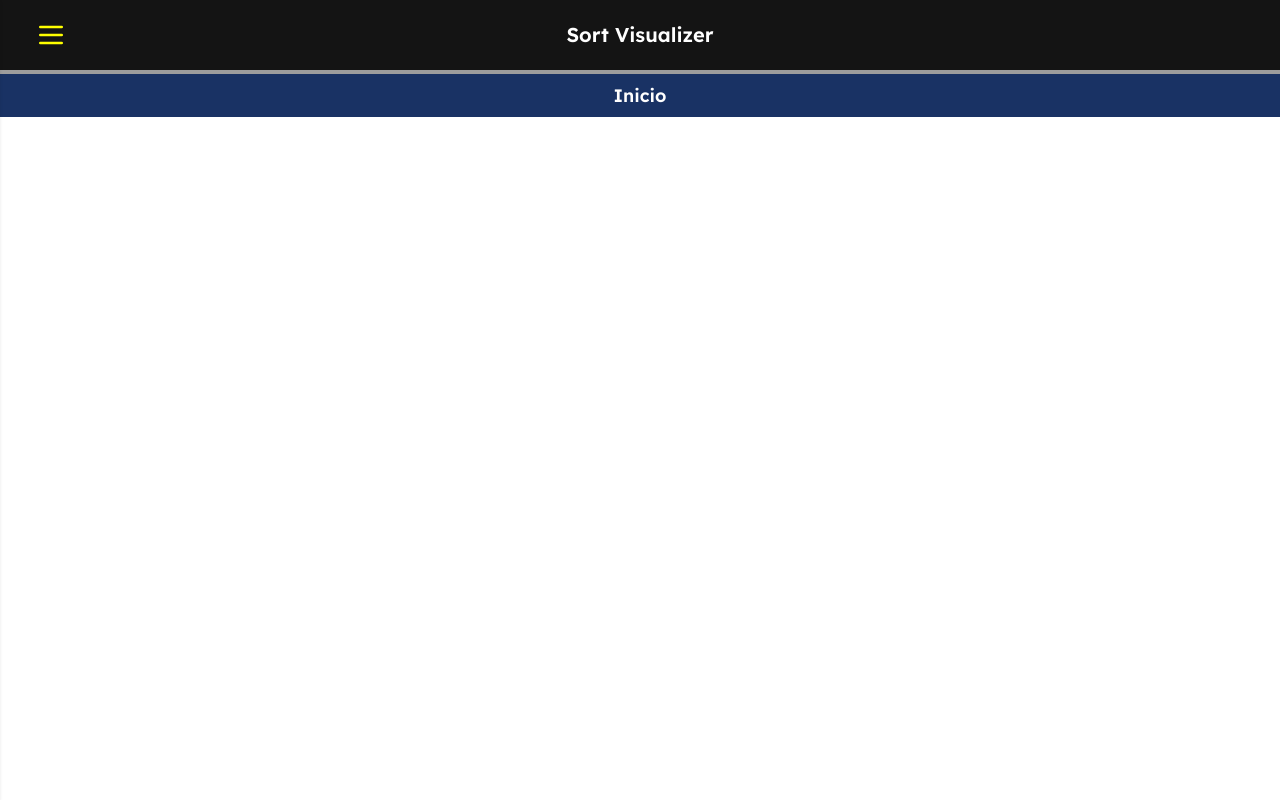
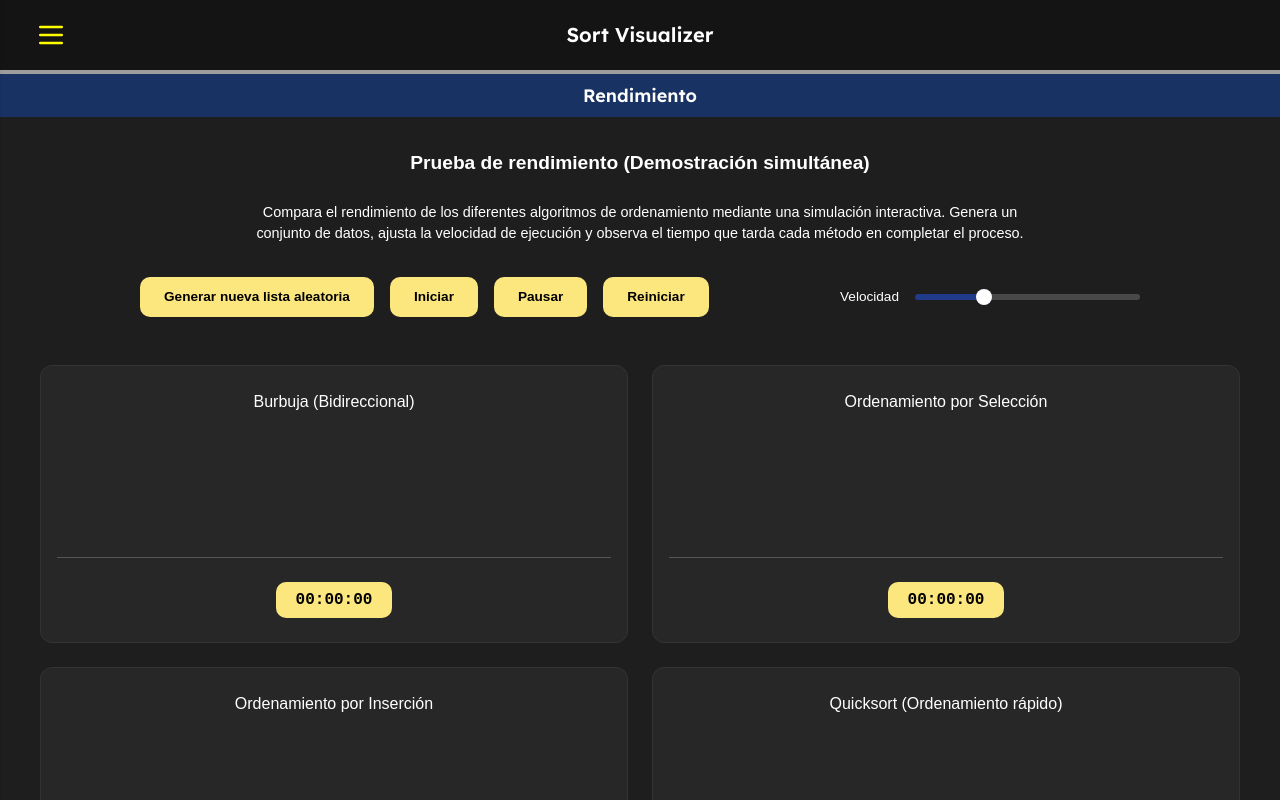
Before and after one commit to TLTO123/sort-visualizer, a Vue app: page /Rendimiento in a window 1280 px wide. Shown: the top 800 px of the page. Built offline with nearby package versions, Linux system fonts and the light colour scheme.

Commit message:
Pantalla de Rendimiento

```diff
--- a/src/App.vue
+++ b/src/App.vue
@@ -1,5 +1,24 @@
 <script setup>
-import HelloWorld from './components/HelloWorld.vue'
+import { RouterView } from 'vue-router';
+import { ref, watch } from 'vue';
+import { useRoute } from 'vue-router';
+
+// Creamos la instancia para acceder a las propiedades de la ruta actual (ej. path, meta)
+const route = useRoute();
+
+// Declaramos la variable reactiva 'pageTitle' con el valor por defecto 'Inicio'
+const pageTitle = ref('Inicio');
+
+// Configuramos un observador (watcher) sobre la propiedad 'meta.title' de la ruta activa
+watch(
+  () => route.meta.title, // Función evaluadora (getter): extrae la propiedad a vigilar
+  (newTitle) => {        // Callback: se ejecuta cada vez que 'route.meta.title' cambia
+    if (newTitle) {      // Comprobamos que la ruta activa tenga un título definido en su 'meta'
+      pageTitle.value = newTitle; // Asignamos el nuevo título a nuestra variable reactiva
+    }
+  },
+  { immediate: true } // Opción para ejecutar la función inmediatamente al cargar el componente
+);
 
 </script>
 
@@ -21,11 +40,11 @@ import HelloWorld from './components/HelloWorld.vue'
       </div>
     </div>
     <div class="flex flex-row bg-[#193264] p-2 justify-center">
-      <h2 class="text-white lexend text-subtitle">Inicio</h2>
+      <h2 class="text-white lexend text-subtitle">{{ pageTitle }}</h2>
     </div>
   </header>
   <main>
-
+    <RouterView />
   </main>
 
   <!-- Overlay -->
@@ -44,22 +63,22 @@ import HelloWorld from './components/HelloWorld.vue'
     <nav class="p-4 mt-10">
       <ul class="space-y-2">
         <li>
-          <a href="/" class="block text-body lexend rounded-lg px-4 py-3 hover:bg-yellow-500">Inicio</a>
+          <router-link class="link block text-body lexend rounded-lg px-4 py-3 hover:bg-yellow-500" to="/">Inicio</router-link>
         </li>
         <li>
-          <a href="/" class="block text-body lexend rounded-lg px-4 py-3 hover:bg-yellow-500">Catálogo</a>
+          <router-link class="link block text-body lexend rounded-lg px-4 py-3 hover:bg-yellow-500" to="/">Catálogo</router-link>
         </li>
         <li>
-          <a href="/" class="block text-body lexend rounded-lg px-4 py-3 hover:bg-yellow-500">Rendimiento</a>
+          <router-link class="link block text-body lexend rounded-lg px-4 py-3 hover:bg-yellow-500" to="/Rendimiento">Rendimiento</router-link>
         </li>
         <li>
-          <a href="/" class="block text-body lexend rounded-lg px-4 py-3 hover:bg-yellow-500">Ordenar mi lista</a>
+          <router-link class="link block text-body lexend rounded-lg px-4 py-3 hover:bg-yellow-500" to="/">Ordenar mi lista</router-link>
         </li>
         <li>
-          <a href="/" class="block text-body lexend rounded-lg px-4 py-3 hover:bg-yellow-500">Desarrolladores</a>
+          <router-link class="link block text-body lexend rounded-lg px-4 py-3 hover:bg-yellow-500" to="/">Desarrolladores</router-link>
         </li>
         <li>
-          <a href="/" class="block text-body lexend rounded-lg px-4 py-3 hover:bg-yellow-500">Contacto</a>
+          <router-link class="link block text-body lexend rounded-lg px-4 py-3 hover:bg-yellow-500" to="/">Contacto</router-link>
         </li>
       </ul>
     </nav>
--- a/src/main.js
+++ b/src/main.js
@@ -1,8 +1,9 @@
 import { createApp } from 'vue'
 import './style.css'
 import App from './App.vue'
+import router from './router/index.js';
 
-createApp(App).mount('#app');
+createApp(App).use(router).mount('#app');
 
 const openMenu = document.getElementById("openMenu");
 const closeMenu = document.getElementById("closeMenu");
--- /dev/null
+++ b/src/router/index.js
@@ -0,0 +1,16 @@
+import { createRouter, createWebHistory } from "vue-router";
+import Rendimiento from "../views/Rendimiento.vue";
+
+const router = createRouter({
+    history: createWebHistory(),
+    routes: [
+        {
+            path: "/Rendimiento",
+            name: "Rendimiento",
+            component: Rendimiento,
+            meta: { title: 'Rendimiento' }
+        }
+    ]
+});
+
+export default router;
--- /dev/null
+++ b/src/views/Rendimiento.vue
@@ -0,0 +1,218 @@
+<script setup>
+import { ref } from 'vue';
+
+// Variable que simula el llenado azul de la barra de velocidad
+const progresoVelocidad = ref(30);
+</script>
+
+<template>
+  <div class="contenedor">
+    <header class="cabecera">
+      <h2 class="subtitulo">Prueba de rendimiento   (Demostración simultánea)</h2>
+      <p class="descripcion">
+        Compara el rendimiento de los diferentes algoritmos de ordenamiento mediante una simulación interactiva.
+        Genera un conjunto de datos, ajusta la velocidad de ejecución y observa el tiempo que tarda cada método
+        en completar el proceso.
+      </p>
+    </header>
+
+    <section class="controles-rendimiento">
+      <div class="botones">
+        <button class="btn">Generar nueva lista aleatoria</button>
+        <button class="btn">Iniciar</button>
+        <button class="btn">Pausar</button>
+        <button class="btn">Reiniciar</button>
+      </div>
+
+      <div class="rango-velocidad">
+        <label for="velocidad">Velocidad</label>
+        <input
+          type="range"
+          id="velocidad"
+          min="1"
+          max="100"
+          v-model="progresoVelocidad"
+          :style="{ background: `linear-gradient(to right, #1F3B8A ${progresoVelocidad}%, #484848 ${progresoVelocidad}%)` }">
+      </div>
+    </section>
+
+    <section class="resultados-grid">
+      <article class="tarjeta-algoritmo">
+        <h3>Burbuja (Bidireccional)</h3>
+        <figure class="grafico"></figure>
+        <time class="cronometro">00:00:00</time>
+      </article>
+
+      <article class="tarjeta-algoritmo">
+        <h3>Ordenamiento por Selección</h3>
+        <figure class="grafico"></figure>
+        <time class="cronometro">00:00:00</time>
+      </article>
+
+      <article class="tarjeta-algoritmo">
+        <h3>Ordenamiento por Inserción</h3>
+        <figure class="grafico"></figure>
+        <time class="cronometro">00:00:00</time>
+      </article>
+
+      <article class="tarjeta-algoritmo">
+        <h3>Quicksort (Ordenamiento rápido)</h3>
+        <figure class="grafico"></figure>
+        <time class="cronometro">00:00:00</time>
+      </article>
+    </section>
+  </div>
+</template>
+
+<style scoped> /* scoped para que no afecte a los otros */
+.contenedor {
+  background-color: #1E1E1E;
+  color: #FFFFFF;
+  min-height: 100vh;
+  padding: 2rem 1rem;
+  font-family: sans-serif;
+  text-align: center;
+}
+
+.cabecera {
+  margin-bottom: 2rem;
+  max-width: 800px;
+  margin-left: auto;
+  margin-right: auto;
+}
+
+.subtitulo {
+  font-size: 1.2rem;
+  font-weight: bold;
+  margin-bottom: 1.5rem;
+}
+
+.descripcion {
+  font-size: 0.9rem;
+  line-height: 1.5;
+}
+
+/* Contenedor de controles */
+.controles-rendimiento {
+  display: flex;
+  flex-direction: column;
+  align-items: center;
+  gap: 1.5rem;
+  margin-bottom: 3rem;
+  max-width: 1000px;
+  margin-left: auto;
+  margin-right: auto;
+}
+
+.botones {
+  display: flex;
+  flex-wrap: wrap;
+  justify-content: center;
+  gap: 1rem;
+}
+
+.btn, .cronometro {
+  background-color: #FCE67E;
+  color: #000000;
+  border: none;
+  border-radius: 10px;
+  font-weight: bold;
+  font-size: 0.85rem;
+}
+
+.btn {
+  padding: 0.6rem 1.5rem;
+  cursor: pointer;
+}
+
+.btn:hover {
+  opacity: 0.7;
+}
+
+/* Input Range personalizado */
+.rango-velocidad {
+  display: flex;
+  align-items: center;
+  gap: 1rem;
+  width: 100%;
+  max-width: 400px;
+  font-size: 0.85rem;
+}
+
+input[type=range] {
+  -webkit-appearance: none;
+  width: 100%;
+  height: 6px;
+  border-radius: 10px;
+}
+
+input[type=range]::-webkit-slider-thumb {
+  -webkit-appearance: none;
+  width: 16px;
+  height: 16px;
+  border-radius: 100%;
+  background: #FFFFFF;
+  cursor: pointer;
+}
+
+/* Resultados */
+.resultados-grid {
+  display: grid;
+  grid-template-columns: 1fr;
+  gap: 1.5rem;
+  max-width: 1200px;
+  margin: 0 auto;
+}
+
+.tarjeta-algoritmo {
+  background-color: #272727;
+  border: 1px solid #333333;
+  border-radius: 12px;
+  padding: 1.5rem 1rem;
+  display: flex;
+  flex-direction: column;
+  align-items: center;
+}
+
+.tarjeta-algoritmo h3 {
+  font-size: 1rem;
+  margin-bottom: 1.5rem;
+}
+
+.grafico {
+  width: 100%;
+  height: 120px;
+  border-bottom: 1px solid #555;
+  margin: 0 0 1.5rem 0;
+}
+
+.cronometro {
+  padding: 0.4rem 1.2rem;
+  font-family: monospace;
+  font-size: 1rem;
+}
+
+/* Media Queries */
+/* TABLET */
+@media (min-width: 768px) {
+  .resultados-grid {
+    grid-template-columns: repeat(2, 1fr);
+  }
+}
+
+/* PC */
+@media (min-width: 1024px) {
+  .controles-rendimiento {
+    flex-direction: row;
+    justify-content: space-between;
+  }
+
+  .botones {
+    flex-wrap: nowrap;
+  }
+
+  .rango-velocidad {
+    width: 300px;
+  }
+}
+</style>
```
